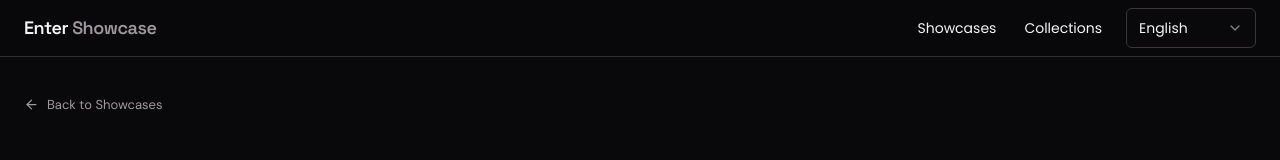
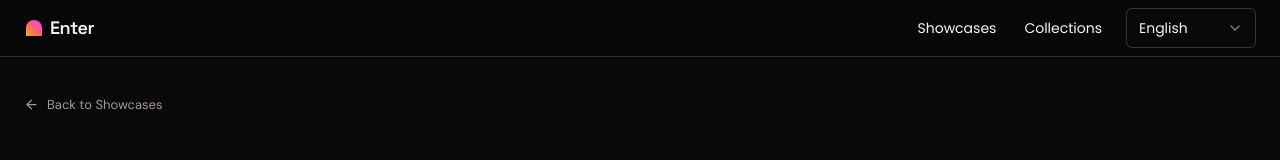
Before and after one commit to HenryZABA/enter-showcase, a React (Vite) app: page /showcases/collections in a window 1280 px wide. Shown: the top 160 px of the page. Built offline with nearby package versions, Linux system fonts and the light colour scheme.

Commit message:
project_8631d642ad9cada400e29465df8d2c3a_turn_3_1789971014758 commit message

```diff
--- a/src/components/layout/Header.tsx
+++ b/src/components/layout/Header.tsx
@@ -7,7 +7,19 @@ export function Header({ showSearch: _showSearch = false }: { showSearch?: boole
  const href = (path: string) => `${path}?hl=${encodeURIComponent(language)}`;
  return <header className="sticky top-0 z-40 w-full border-b bg-background/95 backdrop-blur-xl">
   <div className="container flex min-h-14 flex-wrap items-center gap-3 py-2">
-   <Link to={href('/showcases')} className="font-display text-lg font-semibold tracking-tight">Enter <span className="text-muted-foreground">Showcase</span></Link>
+   <Link to={href('/showcases')} className="inline-flex items-center gap-1.5" aria-label="Enter">
+    <svg aria-hidden="true" viewBox="0 0 20 20" className="size-5 shrink-0">
+     <defs>
+      <linearGradient id="enter-logo-gradient" x1="2" y1="18" x2="18" y2="2" gradientUnits="userSpaceOnUse">
+       <stop stopColor="#ffb000" />
+       <stop offset="0.5" stopColor="#ff5d77" />
+       <stop offset="1" stopColor="#d84cff" />
+      </linearGradient>
+     </defs>
+     <path d="M2 18V10a8 8 0 0 1 16 0v8H2Z" fill="url(#enter-logo-gradient)" />
+    </svg>
+    <span className="font-display text-lg font-semibold tracking-tight">Enter</span>
+   </Link>
    <nav aria-label="Showcase" className="ml-auto flex items-center gap-1">
     <Link className="rounded-full px-3 py-2 text-sm hover:bg-secondary" to={href('/showcases')}>{t('nav.youcases')}</Link>
     <Link className="rounded-full px-3 py-2 text-sm hover:bg-secondary" to={href('/showcases/collections')}>{t('youcases.collections')}</Link>
```
